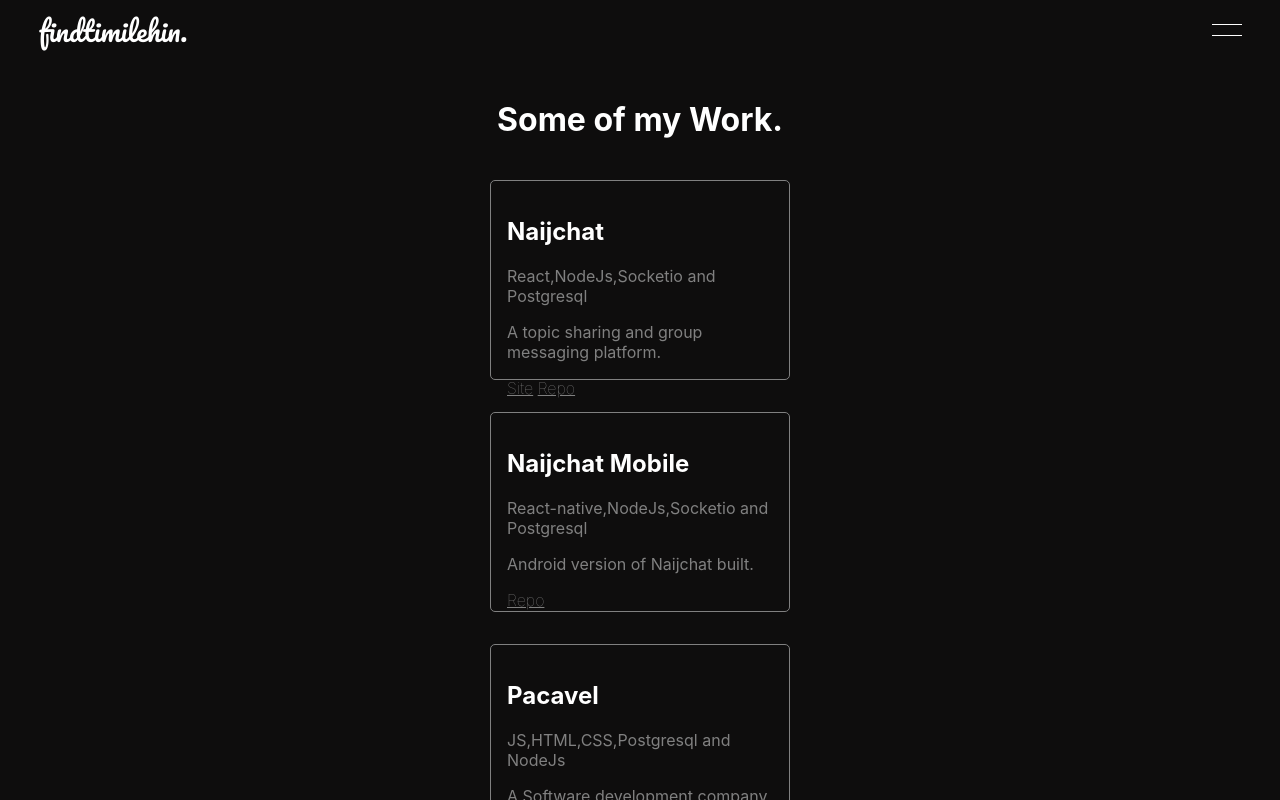
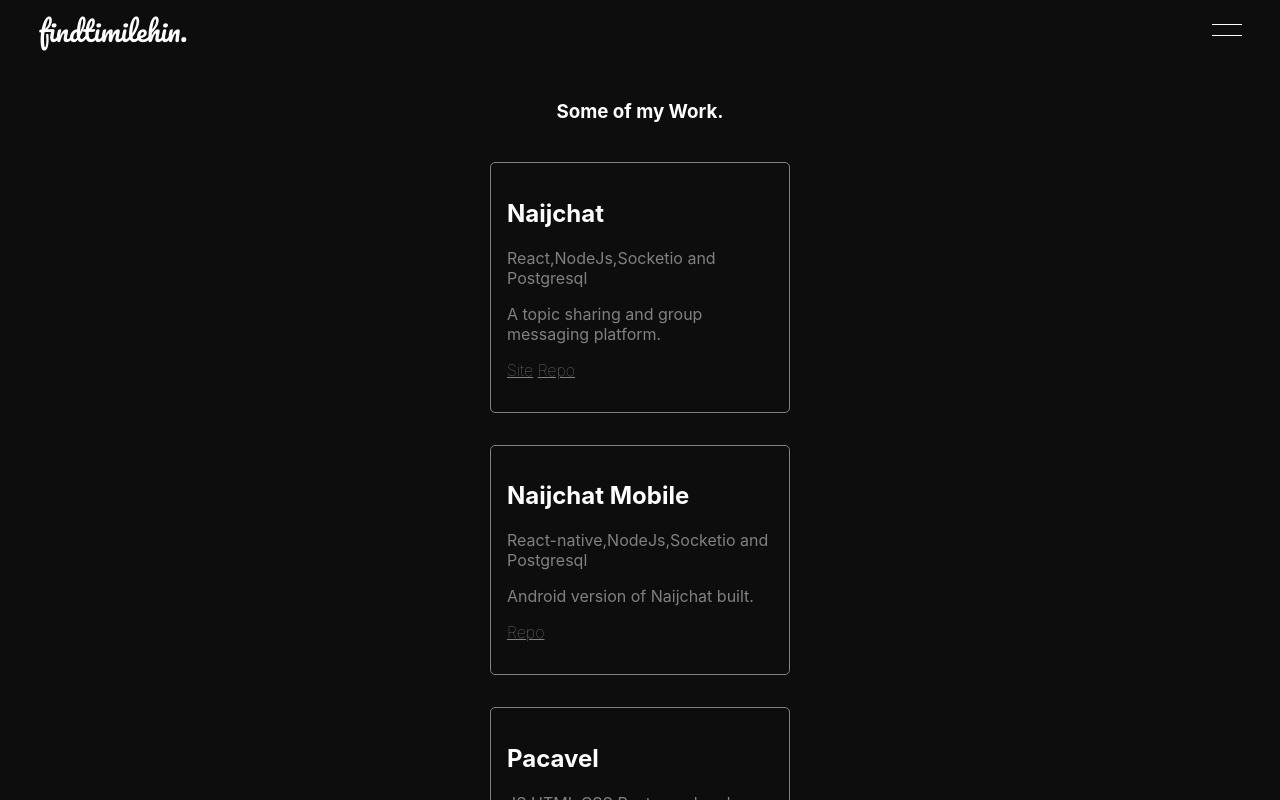
Before and after one commit to Timilehinn/findtimilehin, a Next.js app: page /projects in a window 1280 px wide. Shown: the top 800 px of the page. Built offline with nearby package versions, Linux system fonts and the light colour scheme.

Commit message:
img div heigth:auto

```diff
--- a/pages/projects.js
+++ b/pages/projects.js
@@ -16,7 +16,7 @@ function Projects() {
                 <link href="https://fonts.googleapis.com/css2?family=Pacifico&display=swap" rel="stylesheet"/>
             </Head>
             <Navbar />
-            <h1 style={{textAlign:'center',color:'white',marginTop:'100px'}}>Some of my Work.</h1>
+            <h3 style={{textAlign:'center',color:'white',marginTop:'100px'}}>Some of my Work.</h3>
             <br />
             <div className={style.img_div}>
                 <div>
--- a/styles/projects.module.css
+++ b/styles/projects.module.css
@@ -8,7 +8,7 @@
 }
 .img_div div{
     width:300px;
-    height:200px;
+    height:auto;
     padding:1rem;
     border-radius: 5px;
     border:1px solid grey;
```
